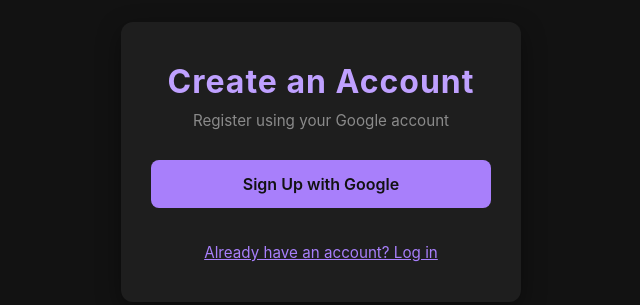
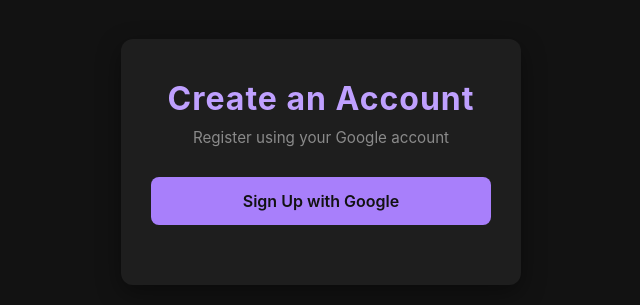
Before and after one commit to MiceDe27/ams-signup-authentication, a plain HTML site: page index.html in a window 1280 px wide. Shown: the part 238-543 px from the top of the page, without its empty margins (319-959 px from the left). Drawn offline with Linux system fonts and the light colour scheme.

Commit message:
Initial commit

```diff
--- a/index.html
+++ b/index.html
@@ -13,7 +13,6 @@
             <p>Register using your Google account</p>
             <button type="button" id="google-signup">Sign Up with Google</button>
         </form>
-        <a href="https://ams-app.local/">Already have an account? Log in</a>
     </div>
 
     <script type="importmap">
```
